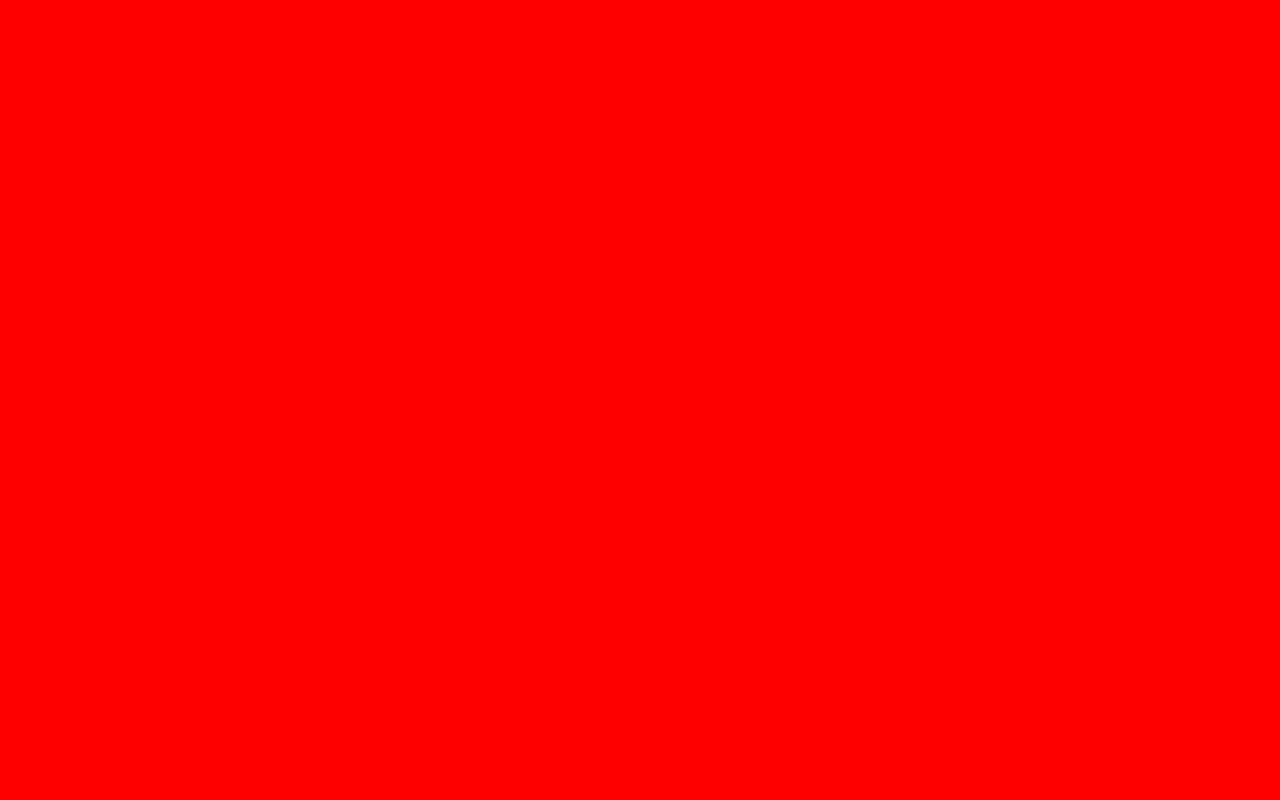
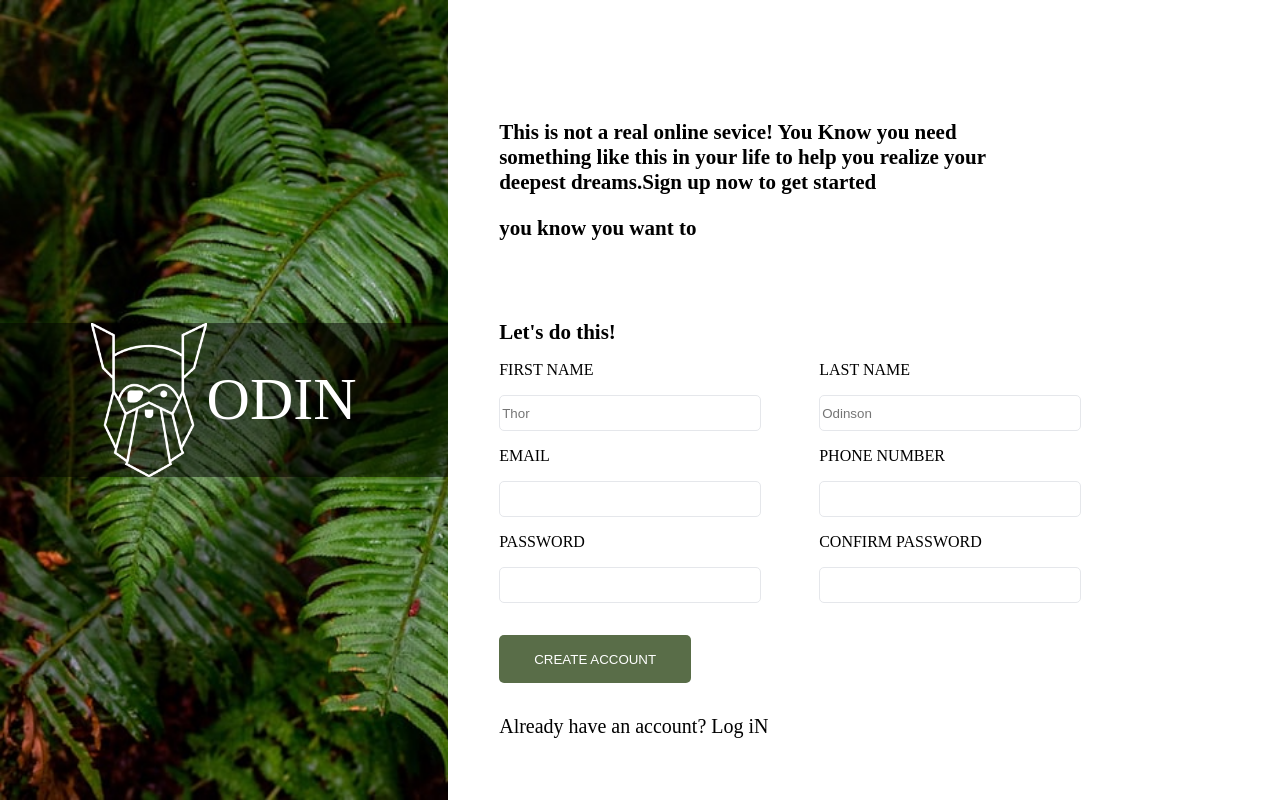
Before and after one commit to Gbotemi-ojo/project_signup, a plain HTML site: page index.html in a window 1280 px wide. Drawn offline with Linux system fonts and the light colour scheme; files whose address does not match are found by name.

Commit message:
done with desktop version

```diff
--- a/index.html
+++ b/index.html
@@ -8,6 +8,69 @@
     <link rel="stylesheet" href="style.css">
 </head>
 <body>
-
+  <div id = "formPage">
+      <div class = "left-part">
+      <div class = "logoContainer">
+        <div class = "pageLogo"><img src="odin-lined.png" alt="odin-logo image">
+          <div>ODIN</div>
+      </div>
+      </div>
+      </div>
+      <div class = "right-part">
+          <div class = "theForm">
+              <div class = "formText">This is not a real online sevice! You Know you need something like this in your life to help you realize your deepest
+                  dreams.Sign up now to get started
+               <p>you know you want to</p>
+              </div>
+              <div class = "formContainer">
+                  <form action="" method="post">
+                      <div class = "formHeader">Let's do this!</div>
+                      <div class = "form">
+                        <div>
+                            <label for ="firstName">FIRST NAME</label>
+                            <div>
+                              <input type="text" name="first-name" id="firstName" placeholder="Thor">
+                            </div>
+                          </div>
+                          <div>
+                              <label for ="lastName">LAST NAME</label>
+                              <div>
+                                <input type="text" name="last-name" id="lastName" placeholder="Odinson">
+                              </div>
+                          </div>
+                          <div>
+                              <label for ="mail">EMAIL</label>
+                              <div>
+                                <input type="email" name="e-mail" id="mail">
+                              </div>
+                          </div>
+                            <div>
+                              <label for ="phone">PHONE NUMBER</label>
+                              <div>
+                                <input type="tel" name="Phone-number" id="phone">
+                              </div>
+                            </div>
+                            <div>
+                              <label for ="password">PASSWORD</label>
+                              <div>
+                                <input type="password" name="pasword" id="password">
+                              </div>
+                            </div>
+                            <div>
+                              <label for ="confirmPassword">CONFIRM PASSWORD</label>
+                              <div>
+                                <input type="password" name="confirm-password" id="confirmPassword">
+                              </div>
+                            </div>
+                      </div>
+                  </form>
+              </div>
+              <div class = "submitBtn">
+                <button>CREATE ACCOUNT</button>
+                <div>Already have an account? Log iN</div>
+              </div>
+          </div>
+      </div>
+  </div>
 </body>
 </html>
--- a/style.css
+++ b/style.css
@@ -1,3 +1,85 @@
 body{
-    background: red;
+    margin: 0;
+    padding: 0;
 }
+#formPage{
+    display:flex;
+}
+.left-part{
+    display: flex;
+    align-items: center;
+    justify-content:center ;
+    width:35vw;
+    height: 100vh;
+    background-image:url(/Users/user/project_signup/formimage.jpeg);
+    background-repeat: no-repeat;
+    background-size: cover;
+}
+.right-part{
+    width:65vw;
+    height: 100vh;
+    display: flex;
+    align-items: center;
+}
+.theForm{
+    height: 70vh;
+    width: 65vw;
+    margin-left: 4vw;
+}
+.formText{
+    height: 20vh;
+    width: 40vw;
+    font-size: 21px;
+    font-weight: 800;
+}
+.formHeader{
+    font-size: 21px;
+    font-weight: 700;
+}
+.formContainer{
+    margin-top:5vh;
+    display: flex;
+}
+.form{
+    display: flex;
+    flex-wrap: wrap;
+}
+.form div{
+    min-width: 25vw;
+    margin-top:2vh ;
+}
+.form div>input{
+width: 20vw;
+height: 4vh;
+border-radius: 5px;
+border: 1px solid #E5E7EB;
+}
+.pageLogo{
+  color: white;
+  display: flex;
+  align-items: center;
+  justify-content: center;
+  font-size: 60px;
+}
+.pageLogo img{
+    width: 9vw;
+}
+.submitBtn{
+    margin-top: 4vh;
+}
+.submitBtn div{
+    margin-top: 4vh;
+    font-size: 20px;
+}
+.submitBtn button{
+    width:15vw ;
+    height: 6vh;
+    border-radius: 5px;
+    border: none;
+    background: #596D48;
+    color: white;
+}
+.logoContainer{
+    background-color: rgba(0,0,0,0.5);
+    width: 35vw;
+}
```
Also changed, not shown: formimage.jpeg (renamed from photo-1585202900225-6d3ac20a6962.jpeg).
